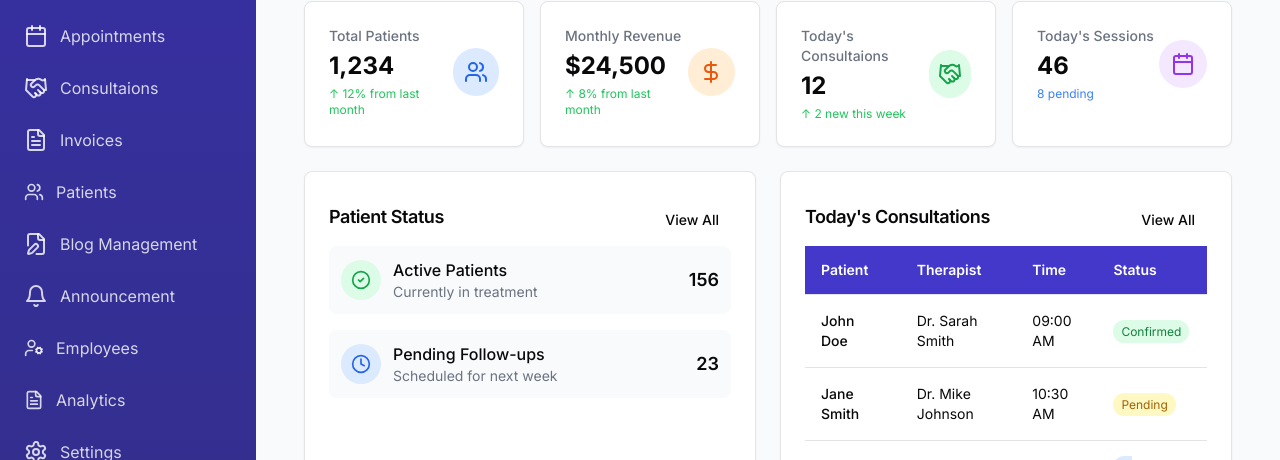
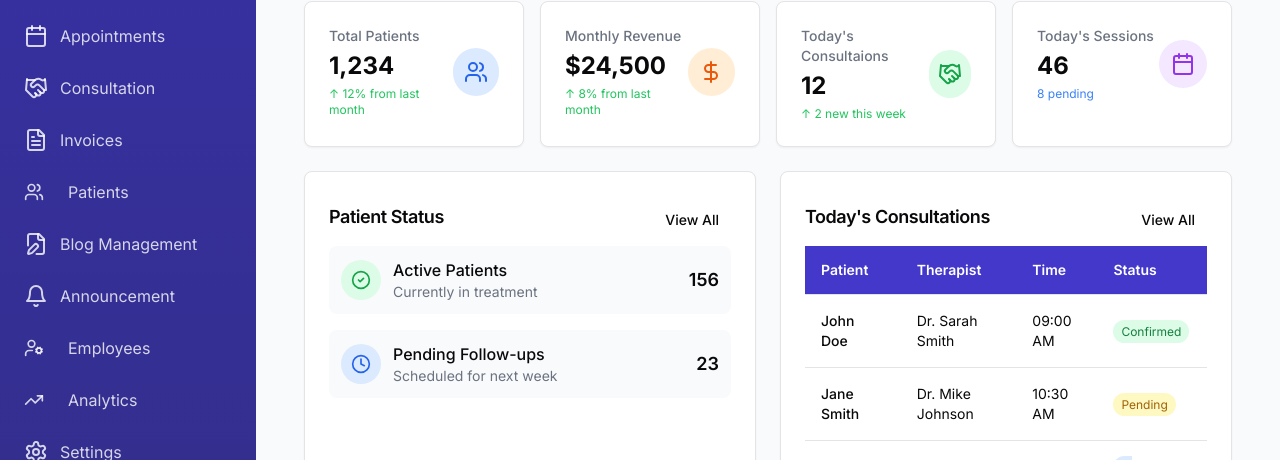
Before and after one commit to Harshit0209-gif/Theracure, a Next.js app: page /admin in a window 1280 px wide. Shown: the part 120-580 px from the top of the page. Built offline with nearby package versions, Linux system fonts and the light colour scheme; sample sign-in values are in the browser's storage.

Commit message:
sidebar-02-06

```diff
--- a/components/sidebar.tsx
+++ b/components/sidebar.tsx
@@ -14,6 +14,7 @@ import {
 	Layers,
 	UserCog,
 	Handshake,
+	TrendingUp,
 } from "lucide-react";
 
 interface SidebarProps {
@@ -42,10 +43,10 @@ export function Sidebar({
 			roles: ["receptionist", "admin", "therapist"],
 		},
 		{
-			title: "Consultaions",
+			title: "Consultation",
 			icon: <Handshake className="h-6 w-6" />,
-			href: "/consultations",
-			roles: ["receptionist", "admin", "therapist"],
+			href: "/consultation",
+			roles: ["receptionist", "admin"],
 		},
 		{
 			title: "Invoices",
@@ -55,13 +56,13 @@ export function Sidebar({
 		},
 		{
 			title: "Patients",
-			icon: <Users className="h-5 w-5" />,
+			icon: <Users className="mr-3 h-5 w-5" />,
 			href: "/patients",
 			roles: ["receptionist", "admin", "therapist"],
 		},
 		{
 			title: "Prescriptions",
-			icon: <FileText className="h-5 w-5" />,
+			icon: <FileText className="mr-3 h-5 w-5" />,
 			href: "/prescriptions",
 			roles: ["therapist"],
 		},
@@ -81,18 +82,17 @@ export function Sidebar({
 		},
 		{
 			title: "Employees",
-			icon: <UserCog className="h-5 w-5" />,
+			icon: <UserCog className="mr-3 h-5 w-5" />,
 			href: "/employees",
 			roles: ["admin"],
 		},
 		{
 			title: "Analytics",
-			icon: <FileText className="h-5 w-5" />,
+			icon: <TrendingUp className="mr-3 h-5 w-5" />,
 			href: "/analytics",
 			roles: ["admin"],
 		},
 
-		// Common Items
 		{
 			title: "Settings",
 			icon: <Settings className="h-6 w-6" />,
```
